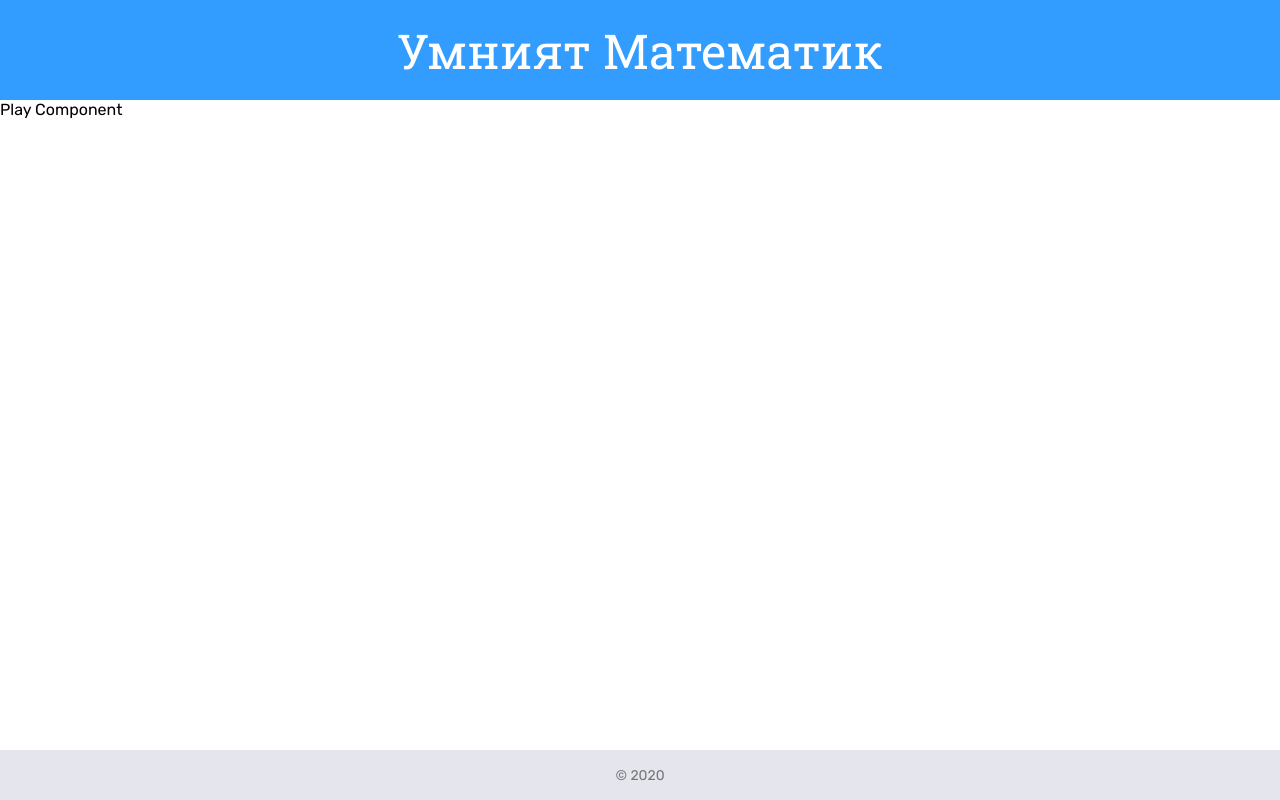
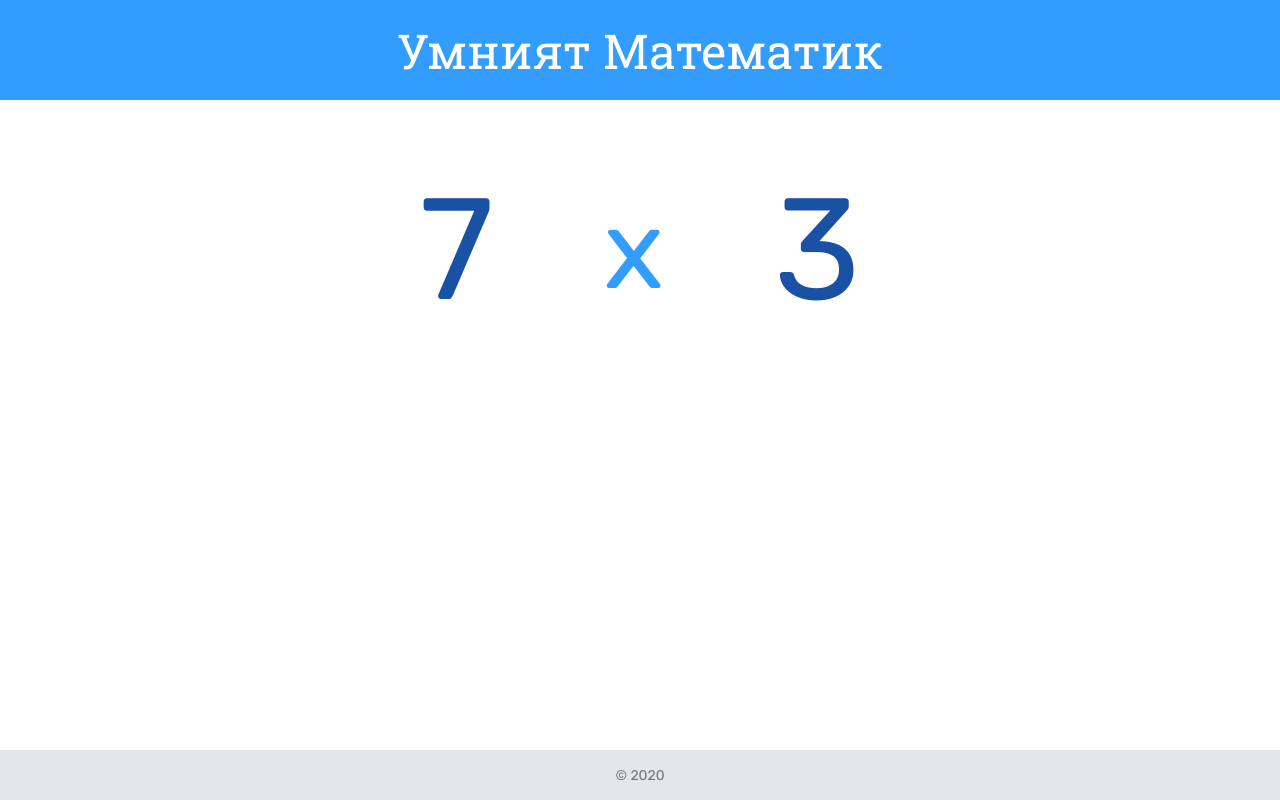
Before and after one commit to brankoleone/smart-math, a React (Create React App) app: page / in a window 1280 px wide. Built offline with nearby package versions, Linux system fonts and the light colour scheme.

Commit message:
Added exercise mock

```diff
--- a/src/App.scss
+++ b/src/App.scss
@@ -1,4 +1,5 @@
 @import url('https://fonts.googleapis.com/css2?family=Roboto+Slab:wght@300;400;500&display=swap');
+@import 'styles/colors.scss';
 
 .App {
 	display: flex;
@@ -24,7 +25,7 @@
 	align-items: center;
 	justify-content: center;
 	color: white;
-	background-color: #329dff;
+	background-color: $main-blue;
 }
 
 .App-title {
@@ -41,17 +42,15 @@
 }
 
 .App-footer {
-	background-color: #e5e5ee;
+	background-color: $gray;
 	min-height: 50px;
 	display: flex;
 	align-items: center;
 	justify-content: center;
-	// bottom: 0;
-	// position: relative;
 }
 
 .App-copyright {
-	color: #777777;
+	color: $gray-dark;
 	font-size: 14px;
 }
 
--- a/src/components/Play/Play.js
+++ b/src/components/Play/Play.js
@@ -1,7 +1,15 @@
 import React from 'react';
 import './Play.scss';
 
-const Play = () => <div className="Play">Play Component</div>;
+const Play = () => (
+	<div className="Play">
+		<div className="exercise">
+			<div className="first-digit">7</div>
+			<div className="sign">x</div>
+			<div className="second-digit">3</div>
+		</div>
+	</div>
+);
 
 Play.propTypes = {};
 
--- a/src/components/Play/Play.scss
+++ b/src/components/Play/Play.scss
@@ -1,3 +1,24 @@
+@import '../../styles/colors.scss';
+
 .Play {
 	height: 100%;
+	display: flex;
+	justify-content: center;
+
+	.exercise {
+		margin-top: 64px;
+		font-size: 144px;
+		line-height: 171px;
+
+		display: flex;
+		align-items: end;
+
+		color: $blue;
+
+		.sign {
+			color: $main-blue;
+			font-size: 112px;
+			margin: 0 110px;
+		}
+	}
 }
--- a/src/index.scss
+++ b/src/index.scss
@@ -1,4 +1,5 @@
 @import url('https://fonts.googleapis.com/css2?family=Rubik:wght@300;400;500&display=swap');
+@import 'styles/colors.scss';
 
 * {
 	margin: 0;
@@ -11,11 +12,3 @@ body {
 	-webkit-font-smoothing: antialiased;
 	-moz-osx-font-smoothing: grayscale;
 }
-
-code {
-	font-family: 'JetBrains Mono', monospace;
-	background: #555;
-	color: white;
-	border-radius: 5px;
-	padding: 0.2rem 0.6rem;
-}
--- /dev/null
+++ b/src/styles/colors.scss
@@ -0,0 +1,5 @@
+$main-blue: #329dff;
+$blue: #1951a5;
+
+$gray: #e5e5ee;
+$gray-dark: #777777;
```
